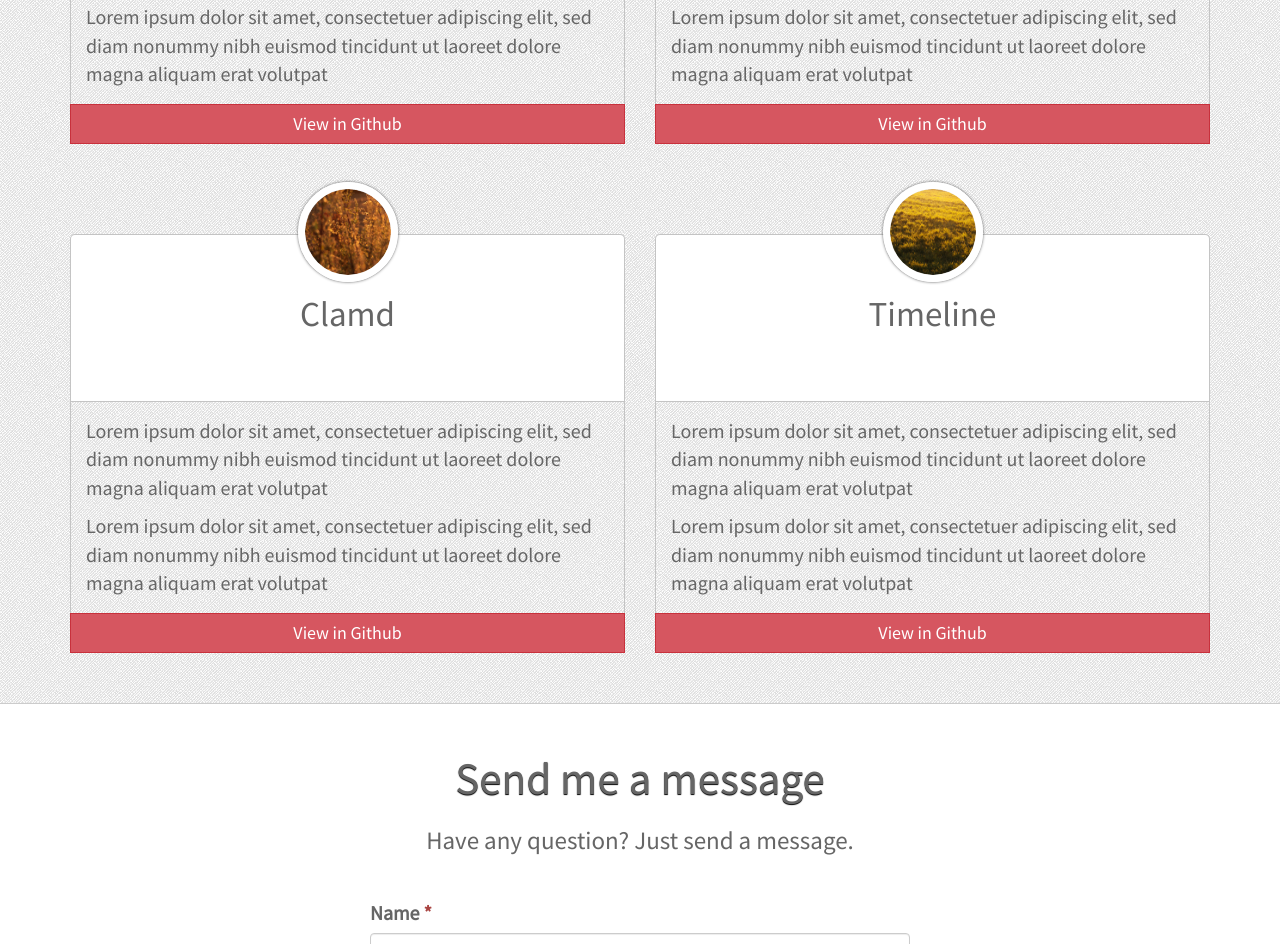
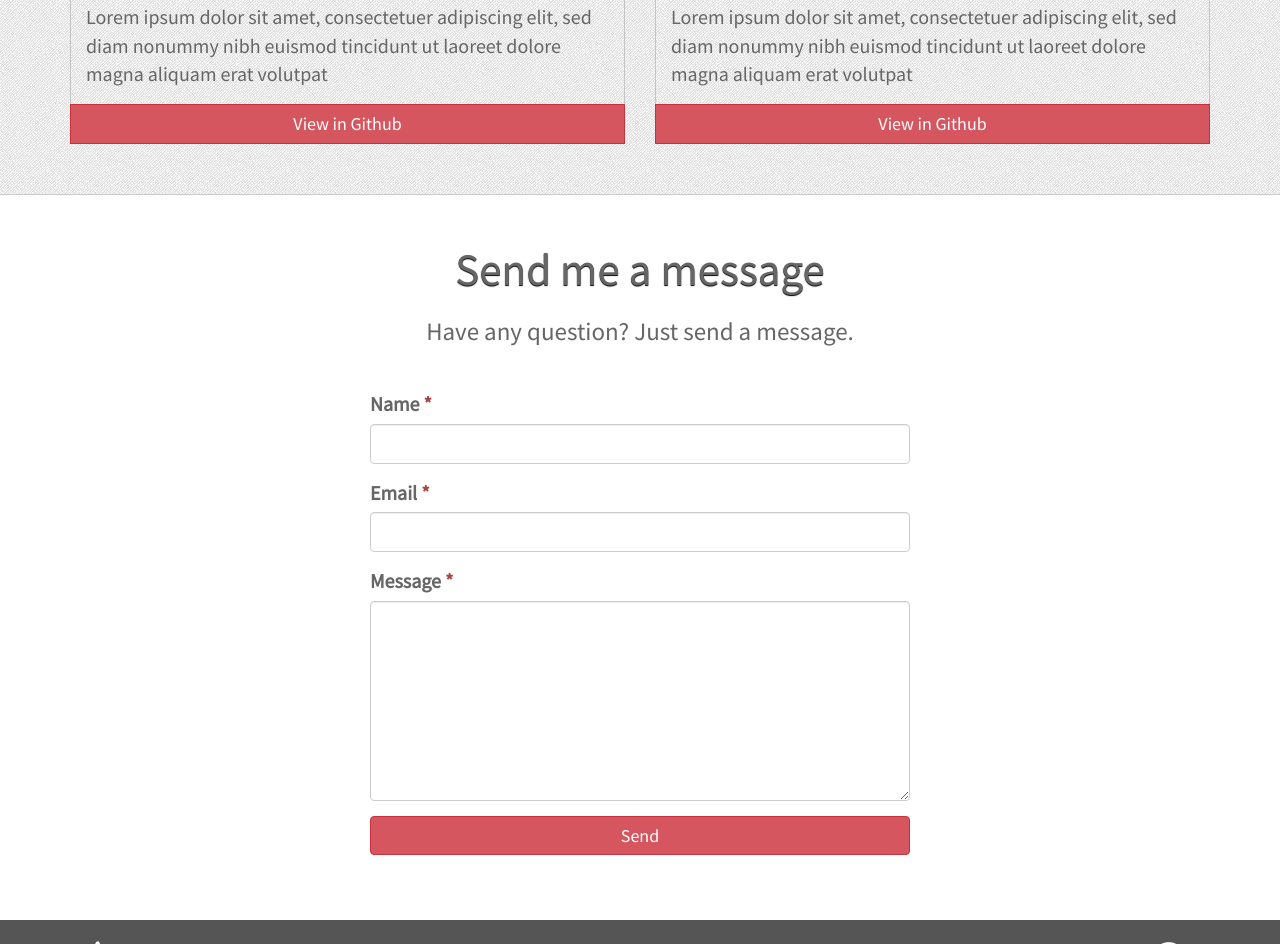
Before and after one commit to soundarapandian/soundarapandian.github.io, a plain HTML site: page index.html in a window 1280 px wide. Shown: the part 8870-9814 px from the top of the page. Drawn offline with Linux system fonts and the light colour scheme; grey boxes are pictures that could not be loaded.

Commit message:
Remove row from opensource

```diff
--- a/index.html
+++ b/index.html
@@ -766,66 +766,7 @@
           </div>
           <!-- end: opensource project -->
         </div>
-
-        <div class="row">
-          <!-- start: opensource project -->
-          <div class="col-sm-6 col-md-6 box box-opensource wow fadeInRight">
-            <div class="text-center project-logo">
-              <img src="images/opensource-project-logo1.png" alt="project name">
-            </div>
-            <div class="text-center box-header">
-              <h3>Clamd</h3>
-              <iframe src="http://ghbtns.com/github-btn.html?user=soundarapandian&amp;repo=clamd&amp;type=watch&amp;count=true&amp;size=large"></iframe>
-              <iframe src="http://ghbtns.com/github-btn.html?user=soundarapandian&amp;repo=clamd&amp;type=fork&amp;count=true&amp;size=large"></iframe>
-              <div class="clearfix"></div>
-            </div>
-            <div class="box-body">
-              <p>
-                Lorem ipsum dolor sit amet, consectetuer adipiscing elit, sed diam
-                nonummy nibh euismod tincidunt ut laoreet dolore magna aliquam erat
-                volutpat
-              </p>
-              <p>
-                Lorem ipsum dolor sit amet, consectetuer adipiscing elit, sed diam
-                nonummy nibh euismod tincidunt ut laoreet dolore magna aliquam erat
-                volutpat
-              </p>
-            </div>
-            <div class="box-footer">
-              <a href="#external-link" class="btn btn-block btn-startup">View in Github</a>
-            </div>
-          </div>
-          <!-- end: opensource project -->
-          <!-- start: opensource project -->
-          <div class="col-sm-6 col-md-6 box box-opensource wow fadeInRight" data-wow-delay="0.2s">
-            <div class="text-center project-logo">
-              <img src="images/opensource-project-logo2.png" alt="project name">
-            </div>
-            <div class="text-center box-header">
-              <h3>Timeline</h3>
-              <iframe src="http://ghbtns.com/github-btn.html?user=soundarapandian&amp;repo=timeline&amp;type=watch&amp;count=true&amp;size=large"></iframe>
-              <iframe src="http://ghbtns.com/github-btn.html?user=soundarapandian&amp;repo=timeline&amp;type=fork&amp;count=true&amp;size=large"></iframe>
-              <div class="clearfix"></div>
-            </div>
-            <div class="box-body">
-              <p>
-                Lorem ipsum dolor sit amet, consectetuer adipiscing elit, sed diam
-                nonummy nibh euismod tincidunt ut laoreet dolore magna aliquam erat
-                volutpat
-              </p>
-              <p>
-                Lorem ipsum dolor sit amet, consectetuer adipiscing elit, sed diam
-                nonummy nibh euismod tincidunt ut laoreet dolore magna aliquam erat
-                volutpat
-              </p>
-            </div>
-            <div class="box-footer">
-              <a href="#external-link" class="btn btn-block btn-startup">View in Github</a>
-            </div>
-          </div>
-          <!-- end: opensource project -->
         </div>
-      </div>
     </section>
     <!-- end: opensource -->
 
```
